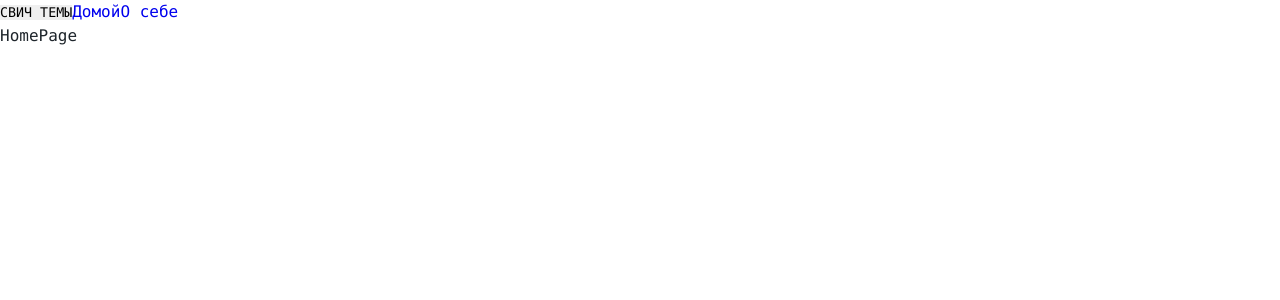
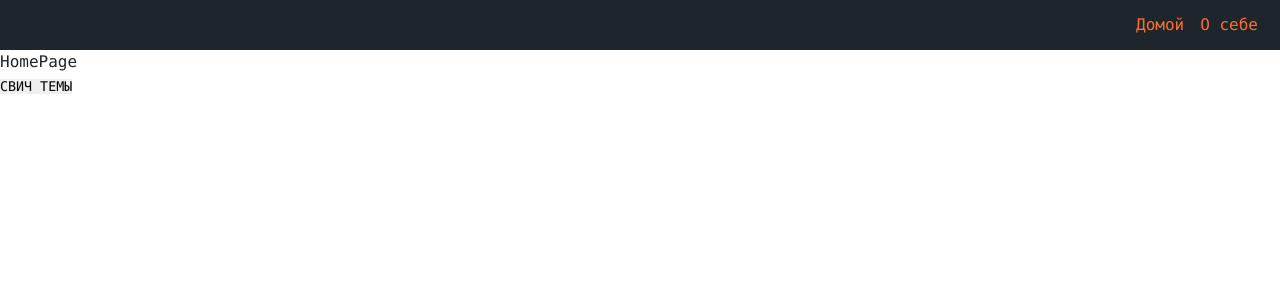
Before and after one commit to vladislav0sidorov/my-blog, a React app: page / in a window 1280 px wide. Shown: the top 300 px of the page. Built offline with nearby package versions, Linux system fonts and the light colour scheme.

Commit message:
added firts ui component and added one snippet

```diff
--- a/src/app/App.tsx
+++ b/src/app/App.tsx
@@ -1,20 +1,18 @@
-import { Link } from 'react-router-dom';
-
 import './styles/index.scss';
 
-import { ClassNames } from 'shared/lib/ClassNames/ClassNames';
+import { ClassNames } from 'shared/lib/classNames/classNames';
 import { useTheme } from 'app/providers/ThemeProvider/lib/useTheme';
 import { AppRouter } from 'app/providers/router';
+import { Navbar } from 'widgets/Navbar';
 
 const App = () => {
   const { theme, toggleTheme } = useTheme();
 
   return (
     <div className={ClassNames('app', {}, [theme])}>
+      <Navbar />
+      <AppRouter />
       <button onClick={toggleTheme}>СВИЧ ТЕМЫ</button>
-      <Link to="/">Домой</Link>
-      <Link to="about">О себе</Link>
-      <AppRouter />
     </div>
   );
 };
--- a/src/app/styles/themes/dark.scss
+++ b/src/app/styles/themes/dark.scss
@@ -1,6 +1,9 @@
 .app.dark {
   --bg-color: #1e252b;
+  --inverted-bg-color: rgba(255, 255, 255, 0.9);
 
   --primary-color: rgba(255, 255, 255, 0.9);
   --secondary-color: #ff6e30;
+  --inverted-primary-color: #1e252b;
+  --inverted-secondary-color: #ff6e30;
 }
--- a/src/app/styles/themes/light.scss
+++ b/src/app/styles/themes/light.scss
@@ -1,6 +1,9 @@
 .app.light {
   --bg-color: rgba(255, 255, 255, 0.9);
+  --inverted-bg-color: #1e252b;
 
   --primary-color: #1e252b;
   --secondary-color: #ff6e30;
+  --inverted-primary-color: rgba(255, 255, 255, 0.9);
+  --inverted-secondary-color: #ff6e30;
 }
--- a/src/app/styles/variables/global.scss
+++ b/src/app/styles/variables/global.scss
@@ -8,4 +8,7 @@
   --font-size-l: 24px;
   --font-line-l: 32px;
   --font-l: var(--font-size-l) / var(--font-line-l) var(--font-family-main);
+
+  //*Sizes
+  --navbar-height: 50px;
 }
--- a/src/shared/lib/ClassNames/ClassNames.ts
+++ b/src/shared/lib/ClassNames/ClassNames.ts
@@ -1,9 +1,9 @@
 type Mods = Record<string, boolean | string>;
 //* cls - class name
-export function ClassNames(cls: string, mods: Mods, additionals: string[]): string {
+export function ClassNames(cls: string, mods?: Mods, additionals?: string[]): string {
   return [
     cls,
-    ...additionals,
+    ...additionals.filter(Boolean),
     Object.entries(mods)
       .filter(([cls, value]) => Boolean(value))
       .map(([cls]) => cls),
--- /dev/null
+++ b/src/shared/ui/AppLink/AppLink.module.scss
@@ -0,0 +1,11 @@
+.AppLink {
+  color: var(--primary-color);
+}
+
+.primary {
+  color: var(--primary-color);
+}
+
+.secondary {
+  color: var(--inverted-secondary-color);
+}
--- /dev/null
+++ b/src/shared/ui/AppLink/AppLink.tsx
@@ -0,0 +1,23 @@
+import { Link, LinkProps } from 'react-router-dom';
+import { ClassNames } from 'shared/lib/classNames/classNames';
+import cls from './AppLink.module.scss';
+
+export enum ApplinkTheme {
+  PRIMARY = 'primary',
+  SECONDARY = 'secondary',
+}
+
+interface AppLinkProps extends LinkProps {
+  className?: string;
+  theme?: ApplinkTheme;
+}
+
+export const AppLink: React.FC<AppLinkProps> = (props) => {
+  const { to, className, children, theme = ApplinkTheme.PRIMARY, ...otherProps } = props;
+
+  return (
+    <Link to={to} className={ClassNames(cls.AppLink, {}, [className, cls[theme]])} {...otherProps}>
+      {children}
+    </Link>
+  );
+};
--- /dev/null
+++ b/src/widgets/Navbar/index.ts
@@ -0,0 +1 @@
+export { Navbar } from './ui/Navbar';
--- /dev/null
+++ b/src/widgets/Navbar/ui/Navbar.module.scss
@@ -0,0 +1,15 @@
+.Navbar {
+  width: 100%;
+  height: var(--navbar-height);
+  background: var(--inverted-bg-color);
+  display: flex;
+  align-items: center;
+  justify-content: space-between;
+  padding: 22px;
+}
+.links {
+  margin-left: auto;
+}
+.firstLink {
+  margin: 0 16px 0;
+}
--- /dev/null
+++ b/src/widgets/Navbar/ui/Navbar.tsx
@@ -0,0 +1,25 @@
+import { ClassNames } from 'shared/lib/classNames/classNames';
+import { AppLink, ApplinkTheme } from 'shared/ui/AppLink/AppLink';
+import cls from './Navbar.module.scss';
+
+interface NavbarProps {
+  className?: string;
+}
+
+export const Navbar: React.FC<NavbarProps> = (props) => {
+  const { className } = props;
+
+  return (
+    <div className={ClassNames(cls.Navbar, {}, [className])}>
+      <nav className={cls.links}>
+        <AppLink theme={ApplinkTheme.SECONDARY} className={cls.firstLink} to="/">
+          Домой
+        </AppLink>
+
+        <AppLink theme={ApplinkTheme.SECONDARY} to="about">
+          О себе
+        </AppLink>
+      </nav>
+    </div>
+  );
+};
```
